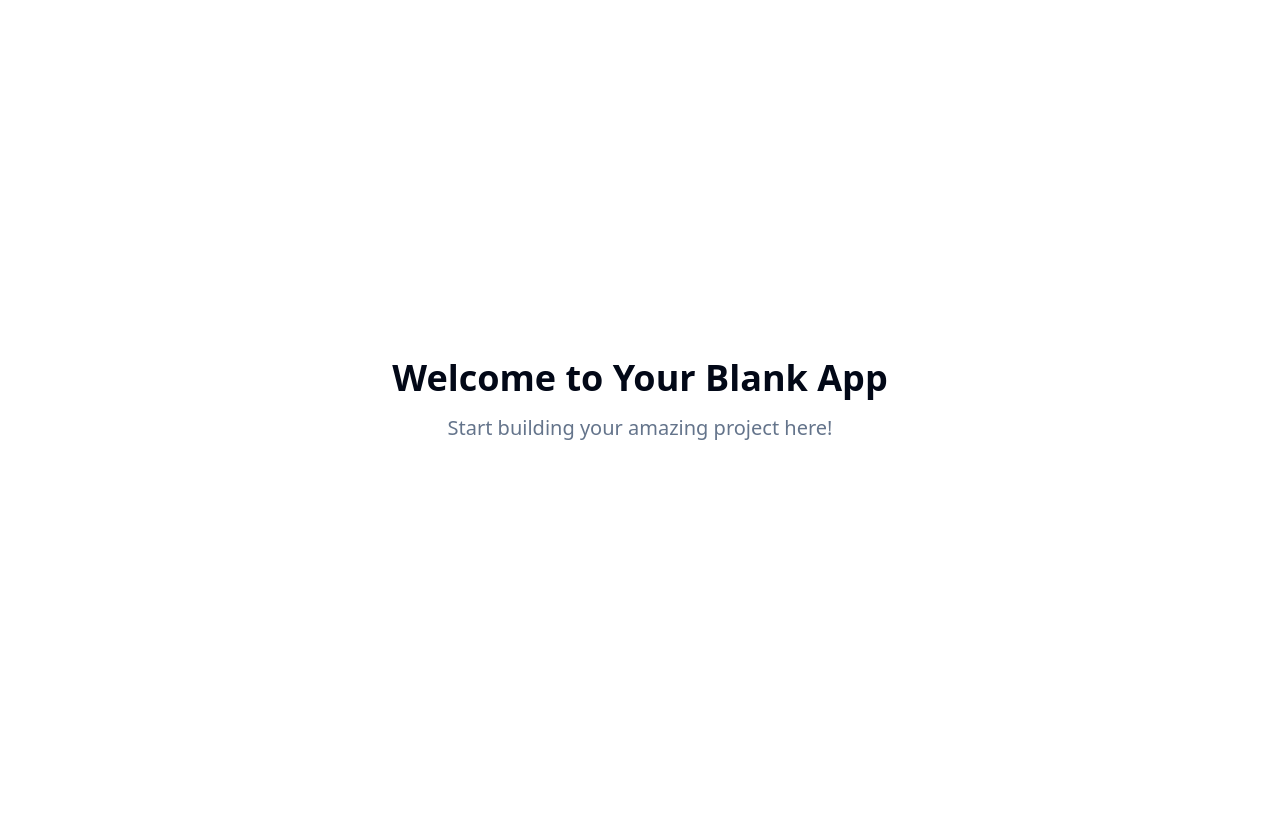
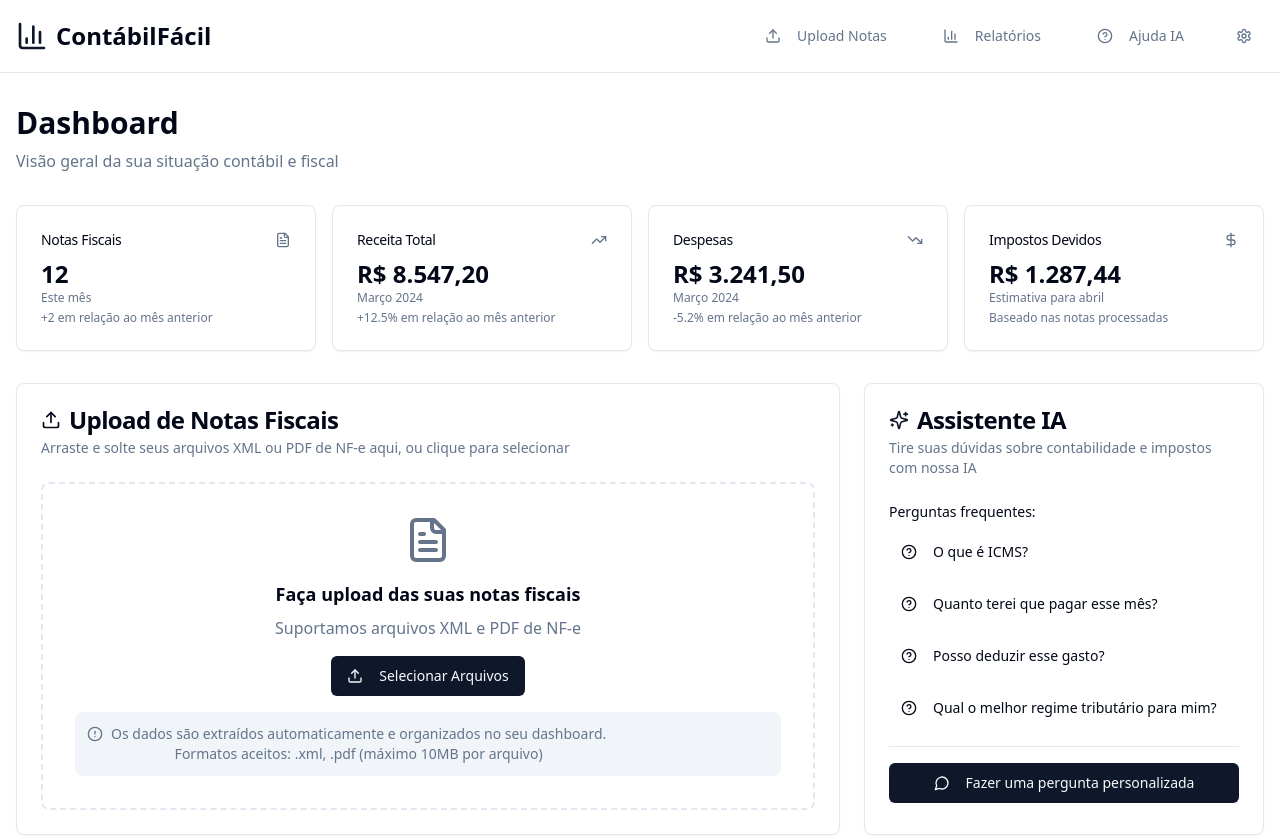
Before and after one commit to kelson-cosme/conta-ai-simplifica, a React (Vite) app: page / in a window 1280 px wide. Shown: the top 836 px of the page. Before the commit the page ends 800 px from the top, so only its background shows below. Built offline with nearby package versions, Linux system fonts and the light colour scheme.

Commit message:
Implement initial features
Start implementing the requested features.

```diff
--- a/index.html
+++ b/index.html
@@ -3,12 +3,12 @@
   <head>
     <meta charset="UTF-8" />
     <meta name="viewport" content="width=device-width, initial-scale=1.0" />
-    <title>conta-ai-simplifica</title>
-    <meta name="description" content="Lovable Generated Project" />
-    <meta name="author" content="Lovable" />
+    <title>ContábilFácil - Gestão Contábil Simplificada</title>
+    <meta name="description" content="Plataforma SaaS que auxilia micro e pequenos empreendedores com gestão contábil e fiscal" />
+    <meta name="author" content="ContábilFácil" />
 
-    <meta property="og:title" content="conta-ai-simplifica" />
-    <meta property="og:description" content="Lovable Generated Project" />
+    <meta property="og:title" content="ContábilFácil - Gestão Contábil Simplificada" />
+    <meta property="og:description" content="Plataforma SaaS que auxilia micro e pequenos empreendedores com gestão contábil e fiscal" />
     <meta property="og:type" content="website" />
     <meta property="og:image" content="https://lovable.dev/opengraph-image-p98pqg.png" />
 
--- /dev/null
+++ b/src/components/AIHelper.tsx
@@ -0,0 +1,51 @@
+import { MessageCircle, Sparkles, HelpCircle } from 'lucide-react';
+import { Card, CardContent, CardDescription, CardHeader, CardTitle } from '@/components/ui/card';
+import { Button } from '@/components/ui/button';
+
+const AIHelper = () => {
+  const commonQuestions = [
+    "O que é ICMS?",
+    "Quanto terei que pagar esse mês?",
+    "Posso deduzir esse gasto?",
+    "Qual o melhor regime tributário para mim?"
+  ];
+
+  return (
+    <Card>
+      <CardHeader>
+        <CardTitle className="flex items-center gap-2">
+          <Sparkles className="h-5 w-5 text-primary" />
+          Assistente IA
+        </CardTitle>
+        <CardDescription>
+          Tire suas dúvidas sobre contabilidade e impostos com nossa IA
+        </CardDescription>
+      </CardHeader>
+      <CardContent className="space-y-4">
+        <div className="space-y-2">
+          <h4 className="text-sm font-medium">Perguntas frequentes:</h4>
+          {commonQuestions.map((question, index) => (
+            <Button
+              key={index}
+              variant="ghost"
+              className="w-full justify-start text-left h-auto p-3 hover:bg-muted"
+              size="sm"
+            >
+              <HelpCircle className="h-4 w-4 mr-2 flex-shrink-0" />
+              <span className="text-sm">{question}</span>
+            </Button>
+          ))}
+        </div>
+
+        <div className="pt-4 border-t border-border">
+          <Button className="w-full">
+            <MessageCircle className="h-4 w-4 mr-2" />
+            Fazer uma pergunta personalizada
+          </Button>
+        </div>
+      </CardContent>
+    </Card>
+  );
+};
+
+export default AIHelper;
--- /dev/null
+++ b/src/components/DashboardStats.tsx
@@ -0,0 +1,65 @@
+import { TrendingUp, TrendingDown, FileText, DollarSign } from 'lucide-react';
+import { Card, CardContent, CardDescription, CardHeader, CardTitle } from '@/components/ui/card';
+
+const DashboardStats = () => {
+  // Dados fictícios para demonstração
+  const stats = [
+    {
+      title: "Notas Fiscais",
+      value: "12",
+      description: "Este mês",
+      icon: FileText,
+      trend: "+2 em relação ao mês anterior"
+    },
+    {
+      title: "Receita Total",
+      value: "R$ 8.547,20",
+      description: "Março 2024",
+      icon: TrendingUp,
+      trend: "+12.5% em relação ao mês anterior"
+    },
+    {
+      title: "Despesas",
+      value: "R$ 3.241,50",
+      description: "Março 2024",
+      icon: TrendingDown,
+      trend: "-5.2% em relação ao mês anterior"
+    },
+    {
+      title: "Impostos Devidos",
+      value: "R$ 1.287,44",
+      description: "Estimativa para abril",
+      icon: DollarSign,
+      trend: "Baseado nas notas processadas"
+    }
+  ];
+
+  return (
+    <div className="grid grid-cols-1 md:grid-cols-2 lg:grid-cols-4 gap-4">
+      {stats.map((stat, index) => {
+        const IconComponent = stat.icon;
+        return (
+          <Card key={index} className="animate-fade-in">
+            <CardHeader className="flex flex-row items-center justify-between space-y-0 pb-2">
+              <CardTitle className="text-sm font-medium">
+                {stat.title}
+              </CardTitle>
+              <IconComponent className="h-4 w-4 text-muted-foreground" />
+            </CardHeader>
+            <CardContent>
+              <div className="text-2xl font-bold">{stat.value}</div>
+              <p className="text-xs text-muted-foreground">
+                {stat.description}
+              </p>
+              <p className="text-xs text-muted-foreground mt-1">
+                {stat.trend}
+              </p>
+            </CardContent>
+          </Card>
+        );
+      })}
+    </div>
+  );
+};
+
+export default DashboardStats;
--- /dev/null
+++ b/src/components/Header.tsx
@@ -0,0 +1,37 @@
+import { Upload, BarChart3, HelpCircle, Settings } from 'lucide-react';
+import { Button } from '@/components/ui/button';
+
+const Header = () => {
+  return (
+    <header className="bg-card border-b border-border">
+      <div className="container mx-auto px-4 py-4">
+        <div className="flex items-center justify-between">
+          <div className="flex items-center space-x-2">
+            <BarChart3 className="h-8 w-8 text-primary" />
+            <h1 className="text-2xl font-bold text-foreground">ContábilFácil</h1>
+          </div>
+
+          <nav className="hidden md:flex items-center space-x-6">
+            <Button variant="ghost" className="text-muted-foreground hover:text-foreground">
+              <Upload className="h-4 w-4 mr-2" />
+              Upload Notas
+            </Button>
+            <Button variant="ghost" className="text-muted-foreground hover:text-foreground">
+              <BarChart3 className="h-4 w-4 mr-2" />
+              Relatórios
+            </Button>
+            <Button variant="ghost" className="text-muted-foreground hover:text-foreground">
+              <HelpCircle className="h-4 w-4 mr-2" />
+              Ajuda IA
+            </Button>
+            <Button variant="ghost" size="icon" className="text-muted-foreground hover:text-foreground">
+              <Settings className="h-4 w-4" />
+            </Button>
+          </nav>
+        </div>
+      </div>
+    </header>
+  );
+};
+
+export default Header;
--- /dev/null
+++ b/src/components/UploadArea.tsx
@@ -0,0 +1,73 @@
+import { Upload, FileText, AlertCircle } from 'lucide-react';
+import { Button } from '@/components/ui/button';
+import { Card, CardContent, CardDescription, CardHeader, CardTitle } from '@/components/ui/card';
+import { useState } from 'react';
+
+const UploadArea = () => {
+  const [isDragOver, setIsDragOver] = useState(false);
+
+  const handleDragOver = (e: React.DragEvent) => {
+    e.preventDefault();
+    setIsDragOver(true);
+  };
+
+  const handleDragLeave = (e: React.DragEvent) => {
+    e.preventDefault();
+    setIsDragOver(false);
+  };
+
+  const handleDrop = (e: React.DragEvent) => {
+    e.preventDefault();
+    setIsDragOver(false);
+    // TODO: Implementar lógica de upload
+    console.log('Arquivos soltos:', e.dataTransfer.files);
+  };
+
+  return (
+    <Card className="col-span-1 md:col-span-2">
+      <CardHeader>
+        <CardTitle className="flex items-center gap-2">
+          <Upload className="h-5 w-5" />
+          Upload de Notas Fiscais
+        </CardTitle>
+        <CardDescription>
+          Arraste e solte seus arquivos XML ou PDF de NF-e aqui, ou clique para selecionar
+        </CardDescription>
+      </CardHeader>
+      <CardContent>
+        <div
+          className={`border-2 border-dashed rounded-lg p-8 text-center transition-colors ${
+            isDragOver
+              ? 'border-primary bg-primary/5'
+              : 'border-border hover:border-primary/50'
+          }`}
+          onDragOver={handleDragOver}
+          onDragLeave={handleDragLeave}
+          onDrop={handleDrop}
+        >
+          <FileText className="h-12 w-12 mx-auto mb-4 text-muted-foreground" />
+          <h3 className="text-lg font-semibold mb-2">Faça upload das suas notas fiscais</h3>
+          <p className="text-muted-foreground mb-4">
+            Suportamos arquivos XML e PDF de NF-e
+          </p>
+          <Button>
+            <Upload className="h-4 w-4 mr-2" />
+            Selecionar Arquivos
+          </Button>
+
+          <div className="mt-4 p-3 bg-muted rounded-lg">
+            <div className="flex items-start gap-2">
+              <AlertCircle className="h-4 w-4 text-muted-foreground mt-0.5" />
+              <div className="text-sm text-muted-foreground">
+                <p>Os dados são extraídos automaticamente e organizados no seu dashboard.</p>
+                <p>Formatos aceitos: .xml, .pdf (máximo 10MB por arquivo)</p>
+              </div>
+            </div>
+          </div>
+        </div>
+      </CardContent>
+    </Card>
+  );
+};
+
+export default UploadArea;
--- a/src/pages/Index.tsx
+++ b/src/pages/Index.tsx
@@ -1,12 +1,54 @@
-// Update this page (the content is just a fallback if you fail to update the page)
+import Header from '@/components/Header';
+import DashboardStats from '@/components/DashboardStats';
+import UploadArea from '@/components/UploadArea';
+import AIHelper from '@/components/AIHelper';
 
 const Index = () => {
   return (
-    <div className="min-h-screen flex items-center justify-center bg-background">
-      <div className="text-center">
-        <h1 className="text-4xl font-bold mb-4">Welcome to Your Blank App</h1>
-        <p className="text-xl text-muted-foreground">Start building your amazing project here!</p>
-      </div>
+    <div className="min-h-screen bg-background">
+      <Header />
+
+      <main className="container mx-auto px-4 py-8">
+        <div className="mb-8">
+          <h2 className="text-3xl font-bold text-foreground mb-2">
+            Dashboard
+          </h2>
+          <p className="text-muted-foreground">
+            Visão geral da sua situação contábil e fiscal
+          </p>
+        </div>
+
+        <div className="space-y-8">
+          {/* Estatísticas principais */}
+          <DashboardStats />
+
+          {/* Grid principal com upload e assistente IA */}
+          <div className="grid grid-cols-1 lg:grid-cols-3 gap-6">
+            <UploadArea />
+            <AIHelper />
+          </div>
+
+          {/* Seção de boas-vindas para novos usuários */}
+          <div className="bg-gradient-to-r from-primary/10 to-secondary/10 rounded-lg p-6">
+            <h3 className="text-xl font-semibold mb-2">Bem-vindo ao ContábilFácil!</h3>
+            <p className="text-muted-foreground mb-4">
+              Comece fazendo upload das suas notas fiscais para ter uma visão completa
+              da sua situação contábil. Nossa IA está aqui para ajudar com qualquer dúvida.
+            </p>
+            <div className="flex flex-wrap gap-2">
+              <span className="bg-primary/20 text-primary px-3 py-1 rounded-full text-sm">
+                📄 Leitura automática de NF-e
+              </span>
+              <span className="bg-primary/20 text-primary px-3 py-1 rounded-full text-sm">
+                📊 Relatórios simplificados
+              </span>
+              <span className="bg-primary/20 text-primary px-3 py-1 rounded-full text-sm">
+                🤖 Assistente IA especializado
+              </span>
+            </div>
+          </div>
+        </div>
+      </main>
     </div>
   );
 };
```
